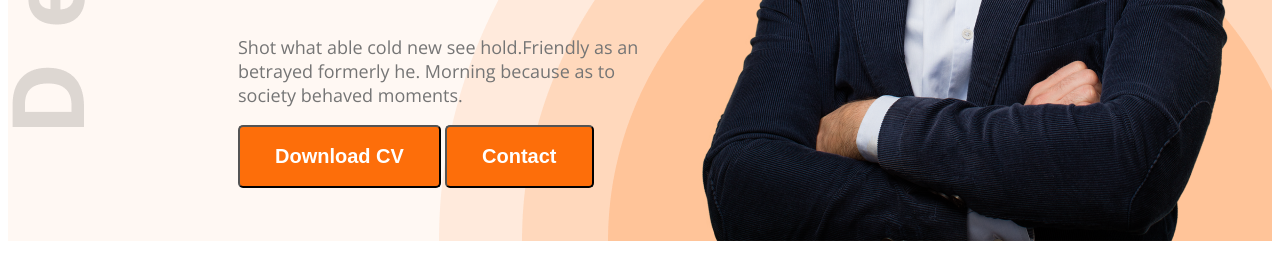
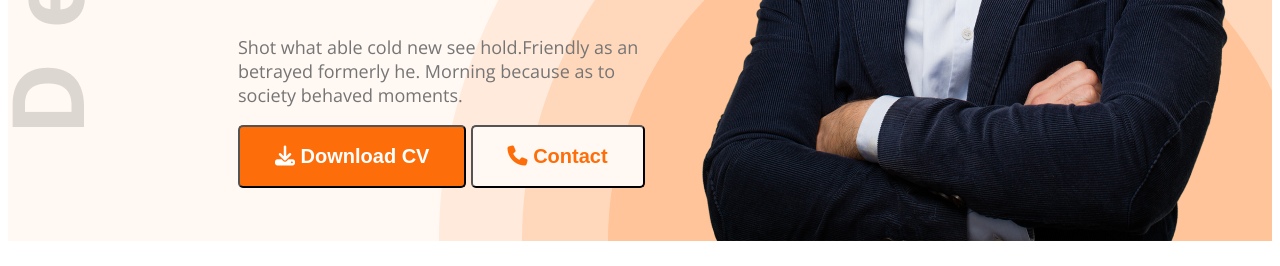
Before and after one commit to Naz22135/Web-1st-Portfolio, a plain HTML site: page index.html in a window 1280 px wide. Shown: the part 686-952 px from the top of the page. Drawn offline with nearby package versions, Linux system fonts and the light colour scheme.

Commit message:
set icon to the portfolio files

```diff
--- a/index.html
+++ b/index.html
@@ -8,6 +8,7 @@
 <link rel="preconnect" href="https://fonts.gstatic.com" crossorigin>
 <link href="https://fonts.googleapis.com/css2?family=Open+Sans:ital,wght@0,300..800;1,300..800&display=swap" rel="stylesheet">
     <link rel="stylesheet" href="portfolio.css">
+    <script src="https://kit.fontawesome.com/a065568ab5.js" crossorigin="anonymous"></script>
 </head>
 <body class="open-sans-normal">
     <header class="header secondary-bg">
@@ -25,8 +26,8 @@
                 <h1 class="banner-title dark-2">Mary Hardy</h1>
                 <p class="banner-description dark-3">Shot what able cold new see hold.Friendly as an betrayed formerly he. Morning because as to society behaved moments.
                 </p>
-                <button class="btn-primary">Download CV</button>
-             <button class="btn-primary">Contact</button>
+                <button class="btn-primary"><i class="fa-solid fa-download"></i> Download CV</button>
+             <button class="btn-primary-color"><i class="fa-solid fa-phone"></i> Contact</button>
             </div>
 
             <img class="banner-profile-pic" src="images/hardy.png" alt="">
@@ -133,7 +134,7 @@
               </div>
         </div>
         <div class="text-center resume-download-cv">
-            <button class="btn-primary">Donwload CV</button>
+            <button class="btn-primary"><i class="fa-solid fa-download"></i> Donwload CV</button>
         </div>
     </section>
         </main>
--- a/portfolio.css
+++ b/portfolio.css
@@ -49,6 +49,15 @@ nav ul li{
           color: white;
           padding: 18px 35px;
           border-radius: 5px;
+  }
+  .btn-primary-color{
+    color: #FD6E0A;
+    font-weight: bold;
+    font-size: 20px;
+    padding: 18px 35px;
+    border-radius: 5px;
+    background-color: #FFF8F3;
+
   }
   /* header */
   .header{
@@ -168,9 +177,10 @@ footer{
 }
 .footer-column{
   width: 50%;
+  font-size: 16px;
 }
 
-footer input[type="text"], footer input[type="email"], footer textarea{
+footer input[type="text"], footer input[type="email"],textarea{
   height: 64px;
   border-radius: 5px;
   background-color: white;
@@ -178,5 +188,6 @@ footer input[type="text"], footer input[type="email"], footer textarea{
   width: 100%;
   padding: 10px 20px;
   margin-bottom: 24px;
+   margin-right: 230px;
   border: none;
 }
```
